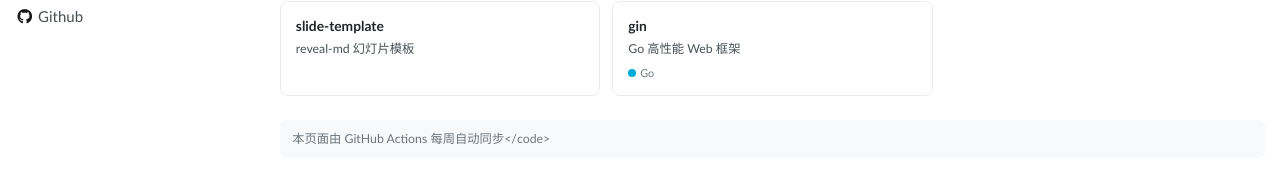
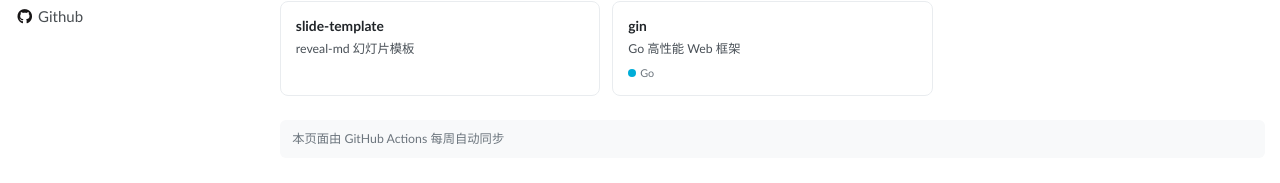
Before and after one commit to YeatsLiao/yeatsliao.github.io, a Jekyll site: the page built from _pages/stars.md, in a window 1280 px wide and 900 px high, scrolled down 3571 px. Shown: the part 700-883 px from the top of the window. Built offline with Jekyll 4.4.1, drawn with Linux system fonts in a browser that asks for light colours; comment, search, counter and statistics services are not loaded; part of the change alters nothing that is shown.

Commit message:
fix: clean up stars note text

```diff
--- a/_pages/stars.md
+++ b/_pages/stars.md
@@ -139,6 +139,6 @@ author_profile: true
 {% endfor %}
 
 <div class="stars-note">
-  <span class="i18n-zh">本页面由 GitHub Actions 每周自动同步</code></span>
-  <span class="i18n-en">This page is auto-synced weekly via GitHub Actions. Data source: <code>GET /user/starred</code></span>
+  <span class="i18n-zh">本页面由 GitHub Actions 每周自动同步</span>
+  <span class="i18n-en">This page is auto-synced weekly via GitHub Actions. </code></span>
 </div>
```
